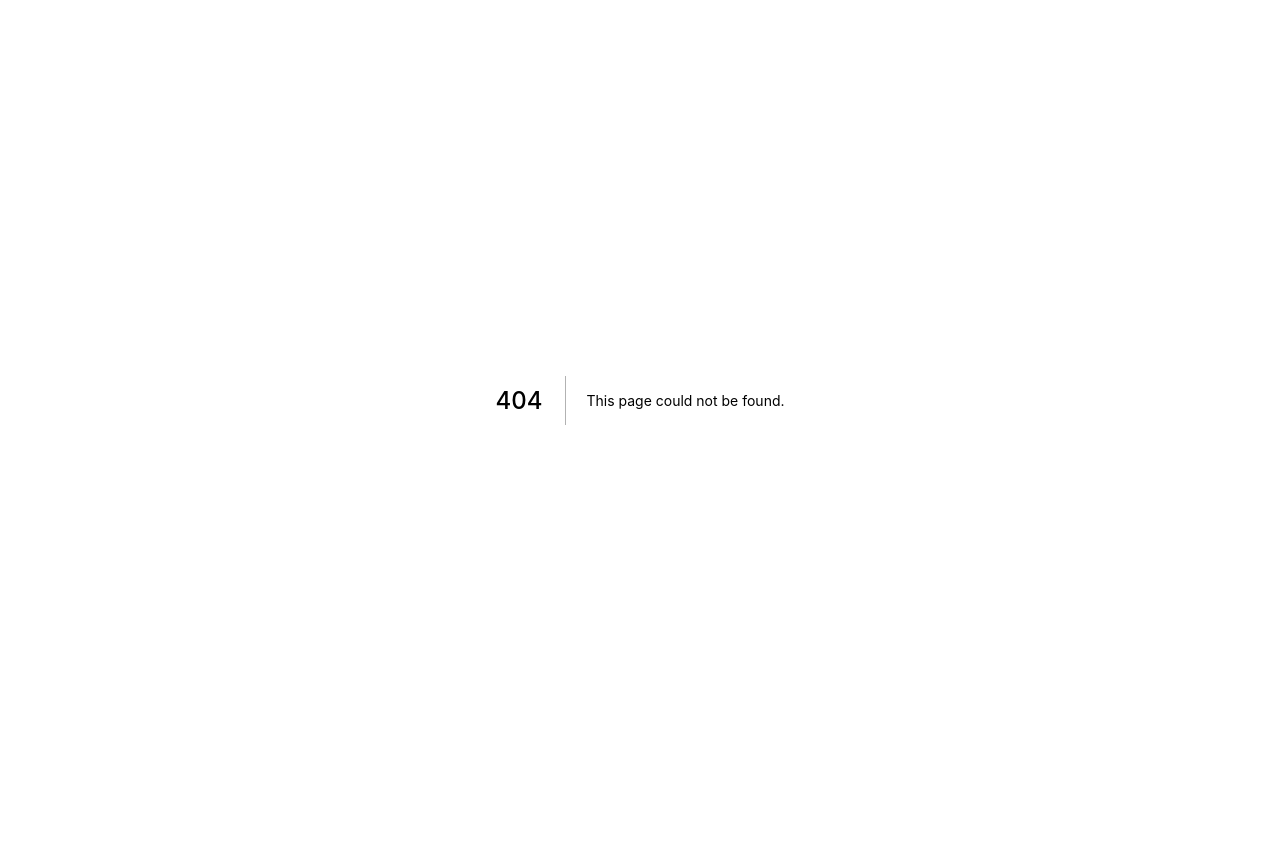
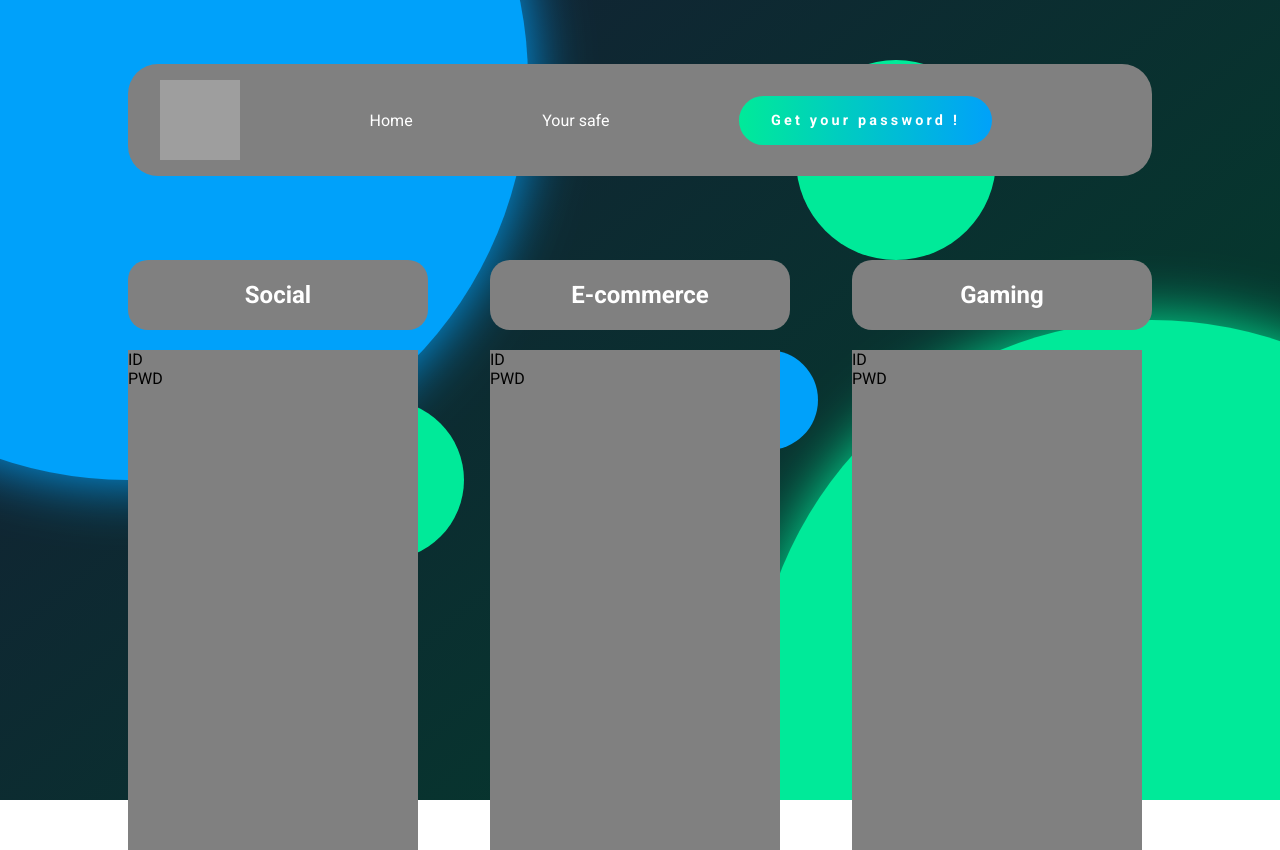
Before and after one commit to tamoroso/WordSafe, a Next.js app: page /safe in a window 1280 px wide. Before the commit this address had no page. Before the commit the page ends 800 px from the top, so only its background shows below. Built offline with nearby package versions, Linux system fonts and the light colour scheme; grey boxes are pictures that could not be loaded.

Commit message:
Setting up safe and generator pages

```diff
--- /dev/null
+++ b/components/Card.js
@@ -0,0 +1,16 @@
+import styles from "./Card.module.css";
+
+export default function Card({ CAT, ID, PWD }) {
+  return (
+    <div className={styles.card}>
+      <div>
+        <span>ID</span>
+        <span>{ID}</span>
+      </div>
+      <div>
+        <span>PWD</span>
+        <span>{PWD}</span>
+      </div>
+    </div>
+  );
+}
--- /dev/null
+++ b/components/Card.module.css
@@ -0,0 +1,5 @@
+.card {
+  width: 290px;
+  height: 500px;
+  background: gray;
+}
--- /dev/null
+++ b/components/CategoryHeader.js
@@ -0,0 +1,5 @@
+import styles from "./CategoryHeader.module.css";
+
+export default function CategoryHeader({ CAT }) {
+  return <h1 className={styles.category}>{CAT}</h1>;
+}
--- /dev/null
+++ b/components/CategoryHeader.module.css
@@ -0,0 +1,10 @@
+.category {
+    display: flex;
+    background: gray;
+    color: white;
+    width: 300px;
+    height: 70px;
+    justify-content: center;
+    align-items: center;
+    border-radius: 20px;
+  }
--- a/components/HomeBackground.module.css
+++ b/components/HomeBackground.module.css
@@ -1,5 +1,6 @@
 .bg {
   position: absolute;
+  top: 0;
   z-index: -1;
   height: 100vh;
   width: 100vw;
--- /dev/null
+++ b/components/NavBar.js
@@ -0,0 +1,26 @@
+import Image from "next/image";
+import Link from "next/link";
+import styles from "./NavBar.module.css";
+
+export default function NavBar() {
+  return (
+    <ul className={styles.container}>
+      <Image width={80} height={80} src="/WS_logo.png" alt="WordSafe logo" />
+      <li>
+        <Link href="/">
+          <a>Home</a>
+        </Link>
+      </li>
+      <li>
+        <Link href="/safe">
+          <a>Your safe</a>
+        </Link>
+      </li>
+      <Link href="/generator" alt="go back">
+        <a>
+          <button>Get your password !</button>
+        </a>
+      </Link>
+    </ul>
+  );
+}
--- /dev/null
+++ b/components/NavBar.module.css
@@ -0,0 +1,31 @@
+.container {
+    display : flex;
+    flex-direction : row;
+    max-width : 80vw;
+    justify-content: space-between;
+    align-items: center;
+    margin: 4rem auto;
+    padding : 1rem 10rem 1rem 2rem ;
+    background: gray;
+    border-radius : 30px;
+}
+
+.container li {
+    list-style: none;
+    color : white;
+}
+
+.container button {
+    background: linear-gradient(-90deg, #00a1fa, #00ea99);
+    min-width: 200px;
+    min-height: 40px;
+    padding: 1rem 2rem;
+    border: none;
+    border-radius: 30px;
+    color: white;
+    font-family: Roboto;
+    letter-spacing: 0.2rem;
+    font-weight: bold;
+    font-size: 0.9rem;
+    cursor: pointer;
+}
--- a/pages/index.js
+++ b/pages/index.js
@@ -5,7 +5,6 @@ import HomeBackground from "../components/HomeBackground";
 import styles from "../styles/Home.module.css";
 import { faArrowRight } from "@fortawesome/free-solid-svg-icons";
 import { FontAwesomeIcon } from "@fortawesome/react-fontawesome";
-import { faStaylinked } from "@fortawesome/free-brands-svg-icons";
 
 export default function Home() {
   return (
--- /dev/null
+++ b/pages/safe.js
@@ -0,0 +1,28 @@
+import NavBar from "../components/NavBar";
+import HomeBackground from "../components/HomeBackground";
+import styles from "../styles/safe.module.css";
+import Card from "../components/Card";
+import CategoryHeader from "../components/CategoryHeader";
+
+export default function Safe() {
+  return (
+    <main>
+      <HomeBackground />
+      <NavBar />
+      <section className={styles.container}>
+        <div>
+          <CategoryHeader CAT="Social" />
+          <Card />
+        </div>
+        <div>
+          <CategoryHeader CAT="E-commerce" />
+          <Card />
+        </div>
+        <div>
+          <CategoryHeader CAT="Gaming" />
+          <Card />
+        </div>
+      </section>
+    </main>
+  );
+}
--- /dev/null
+++ b/styles/safe.module.css
@@ -0,0 +1,7 @@
+.container {
+  display: flex;
+  flex-direction: row;
+  max-width: 80vw;
+  justify-content: space-between;
+  margin: 0 auto;
+}
```
Also changed, not shown: pages/generator.js (+27 -6 lines), styles/generator.module.css (added, +19 -0 lines).
